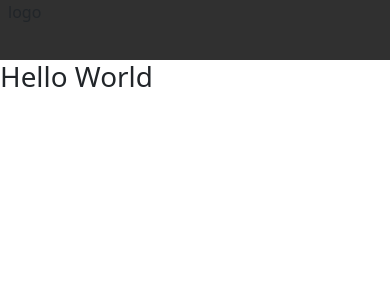
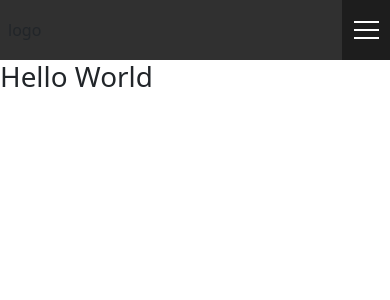
Before and after one commit to nickzou/website-frontend, a Next.js app: page / in a window 390 px wide. Shown: the top 300 px of the page. Built offline with nearby package versions, Linux system fonts and the light colour scheme.

Commit message:
add hamburger

```diff
--- a/components/Header/Header.tsx
+++ b/components/Header/Header.tsx
@@ -1,12 +1,25 @@
+import {useState} from 'react';
+import Hamburger from 'hamburger-react';
 import styles from './Header.module.scss';
 
 export default function Header() {
+
+    const [menuIsOpen, setMenuIsOpen] = useState(false)
+
     return(
-        <header className={styles.header}>
-            <div className="container">
-                <div className="row">
-                    <div className="col">
+        <header className={styles.header} role="heading" aria-level={1}>
+            <div className="container h-100">
+                <div className="row h-100">
+                    <div className="col d-flex justify-content-start align-items-center flex-grow-1">
                     logo
+                    </div>
+                    <div className="col p-0 d-flex justify-content-center align-items-center flex-grow-0 flex-shrink-0 bg-slate">
+                        <Hamburger
+                            toggled={menuIsOpen}
+                            toggle={setMenuIsOpen}
+                            size={25}
+                            color={'white'}
+                        />
                     </div>
                 </div>
             </div>
--- a/package.json
+++ b/package.json
@@ -11,6 +11,7 @@
   },
   "dependencies": {
     "bootstrap": "^5.0.2",
+    "hamburger-react": "^2.4.1",
     "next": "11.0.1",
     "react": "17.0.2",
     "react-dom": "17.0.2",
--- a/styles/_variables.scss
+++ b/styles/_variables.scss
@@ -1,3 +1,4 @@
 $charcoal: #303030;
+$slate: #1D1D1D;
 
 $header-height: 60px;
--- a/styles/globals.scss
+++ b/styles/globals.scss
@@ -1,4 +1,4 @@
-// Configuration
+// Boostrap
 @import "~bootstrap/scss/functions";
 @import "overrides/boostrap";
 @import "~bootstrap/scss/variables";
@@ -12,3 +12,23 @@
 @import "~bootstrap/scss/grid";
 @import "~bootstrap/scss/tables";
 @import "~bootstrap/scss/forms";
+@import "~bootstrap/scss/utilities/api";
+
+//Custom
+@import 'variables';
+
+.bg-charcoal {
+    background-color: $charcoal;
+}
+
+.charcoal {
+    color:$charcoal;
+}
+
+.bg-slate {
+    background-color: $slate;
+}
+
+.slate {
+    color: $slate;
+}
```
Also changed, not shown: 1 other file (tests, documents, lock files or other folders).
